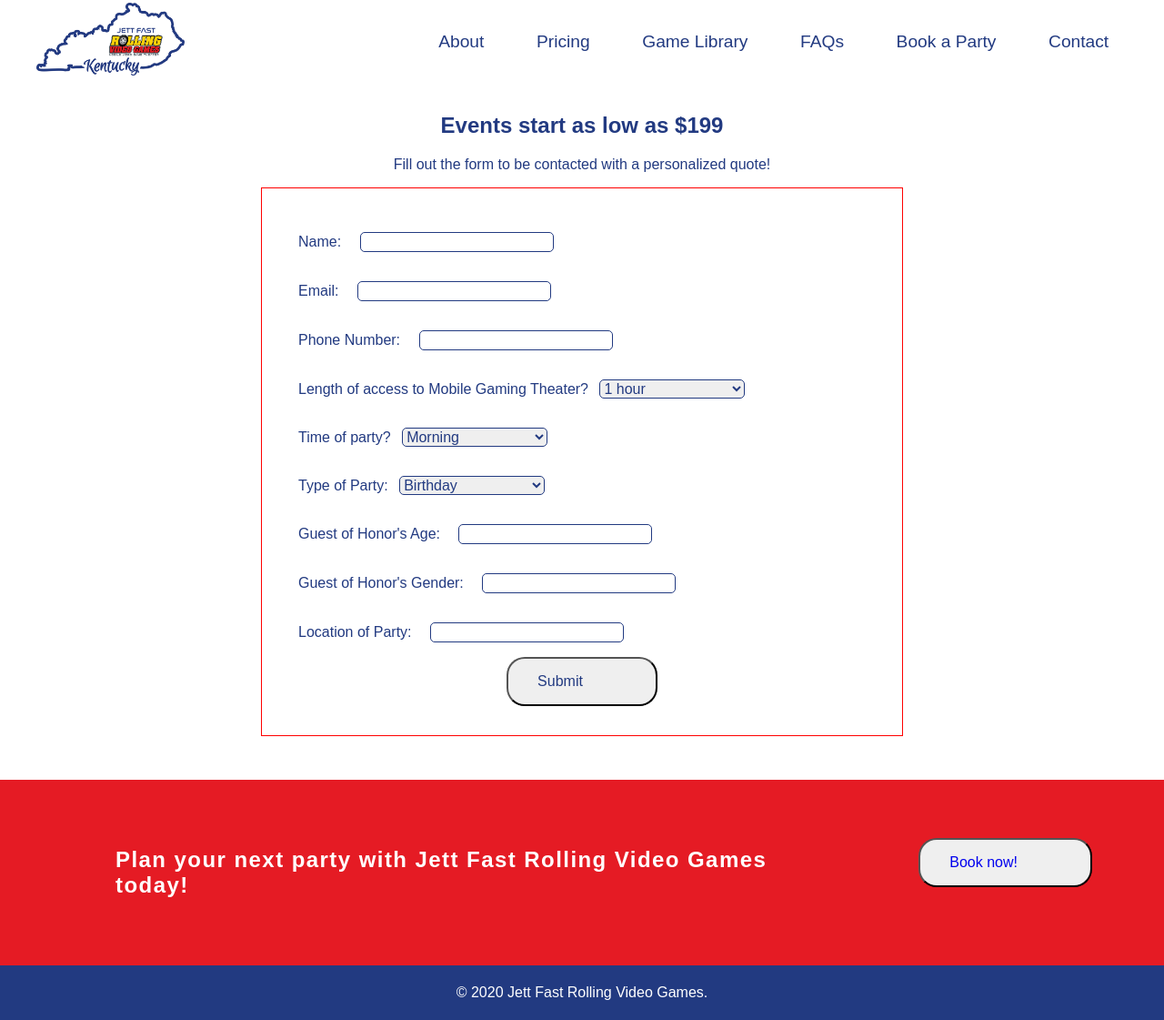
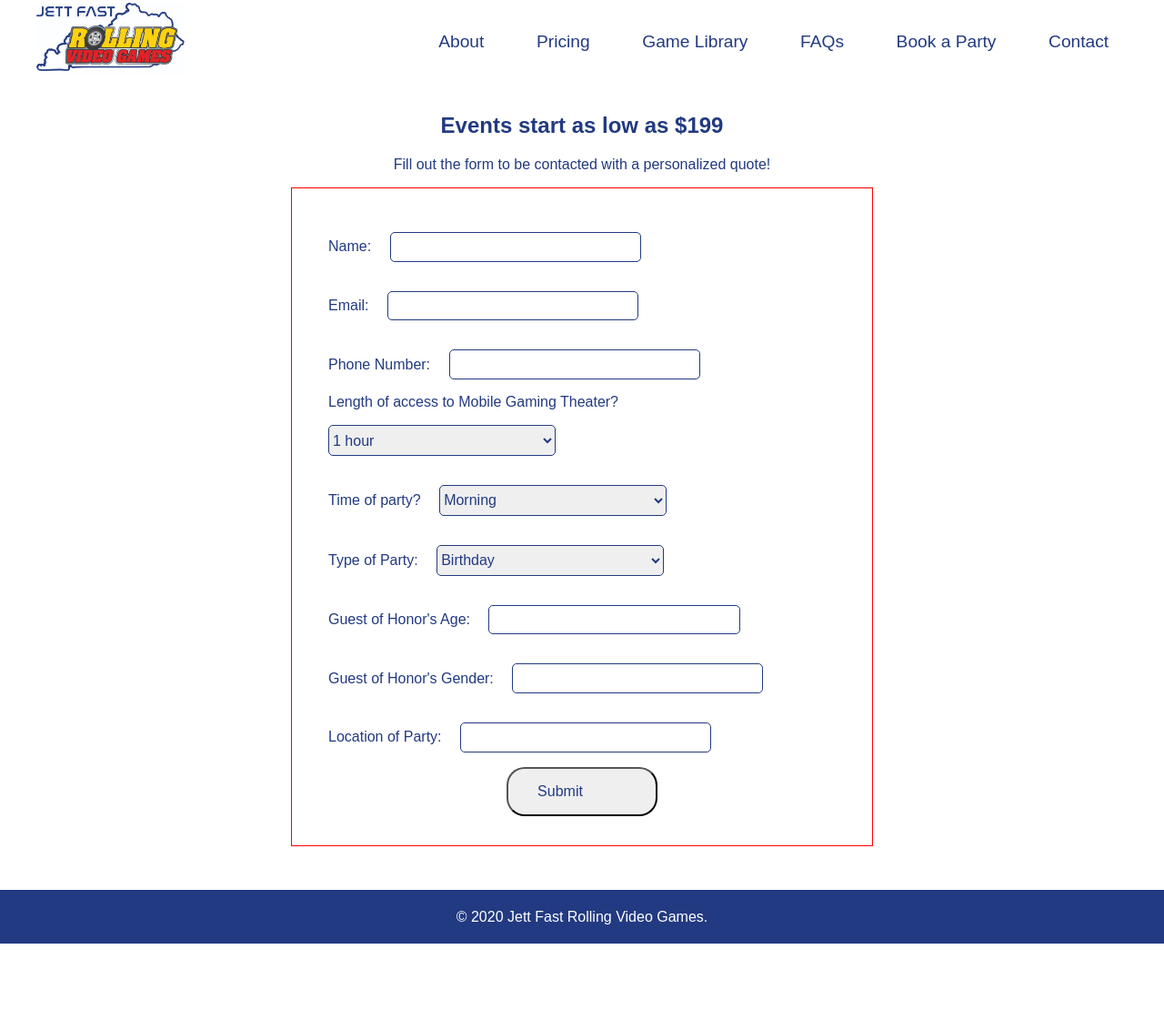
Before and after one commit to caseyjett/jfrvg, a plain HTML site: page subpages/book.html in a window 1280 px wide. Shown: the part 13-1134 px from the top of the page at 91% size. After the commit the page ends 1050 px from the top, so only its background shows below. Drawn offline with Linux system fonts and the light colour scheme.

Commit message:
Update logo and book now link

```diff
--- a/style.css
+++ b/style.css
@@ -81,6 +81,9 @@
     --red: #e51b24;
 }
 
+* {
+    box-sizing: border-box;
+}
 /* Navigation Things */
 .nav-li {
     list-style-type: none;
@@ -312,7 +315,7 @@ form {
     border: 1px solid red;
     width: 80%;
     display: block;
-    margin: 0 auto;
+    margin: 0 auto 3rem;
     padding: 2rem;
 }
 
@@ -329,17 +332,20 @@ select {
     border: 1.5px var(--kyblue) solid;
 }
 
+input {
+    padding: .4rem 4rem .4rem .2rem;
+}
+
+select {
+    padding: .4rem 0;
+    width: 250px;
+    /* margin: 1rem auto;  */
+}
+
 /* .party-length {
     display: block;
     /* margin-left: 20px;
 } */
-
-
-
-select {
-    width: 25%;
-    margin: 1rem auto;
-}
 
 /* .hide {
     display: none;
@@ -404,6 +410,7 @@ select {
 
     form {
         width: 50%;
+
     }
 
     .event-type-container {
--- a/subpages/book.html
+++ b/subpages/book.html
@@ -3,7 +3,7 @@
 <head>
     <meta charset="UTF-8">
     <meta name="viewport" content="width=device-width, initial-scale=1.0">
-    <title>Pricing</title>
+    <title>Book Now!</title>
     <link rel="stylesheet" href="../normalize.css">
     <link rel="stylesheet" href="../style.css">
 
@@ -17,7 +17,7 @@
         </button>
         <nav>
             <ul class="nav-ul">
-                <li class="nav-li first-nav-item"><a href="../index.html"><img src="../images/logoWOnumber.png" alt=""></a></li>
+                <li class="nav-li first-nav-item"><a href="../index.html"><img src="../images/enlargedLogo.jpg" alt=""></a></li>
                 <li class="nav-li nav-pages"><a href="about.html">About</a></li>
                 <li class="nav-li nav-pages"><a href="pricing.html">Pricing</a></li>
                 <li class="nav-li nav-pages"><a href="gameLibrary.html">Game Library</a></li>
@@ -102,10 +102,6 @@
 
     </main>
     <footer>
-        <div class="footer-top">
-            <h2 class="final-prompt">Plan your next party with Jett Fast Rolling Video Games today!</h2>
-            <button class="book-bottom"><a href="https://calender.rollingvideogames.com/bookNowExternal.php?oid=270&state=KY&zip=40310">Book now!</a></button>
-        </div>
         <div class="footer-bottom">&copy; 2020 Jett Fast Rolling Video Games.</div>
     </footer>
 
```
Also changed, not shown: index.html (+3 -3 lines), subpages/about.html (+1 -1 lines), subpages/contact.html (+3 -3 lines), subpages/faqs.html (+2 -2 lines), subpages/gameLibrary.html (+2 -2 lines), subpages/pricing.html (+2 -2 lines).
